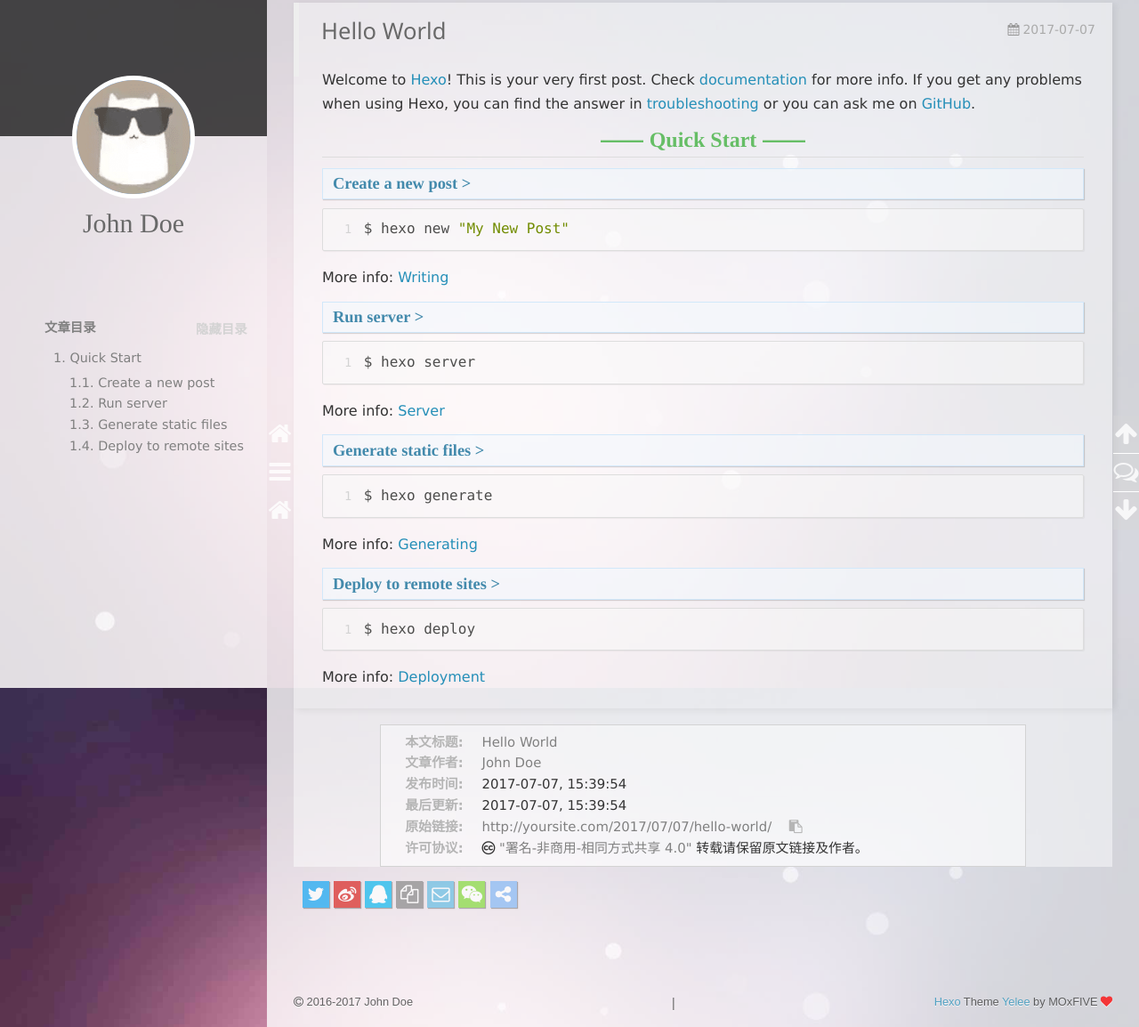
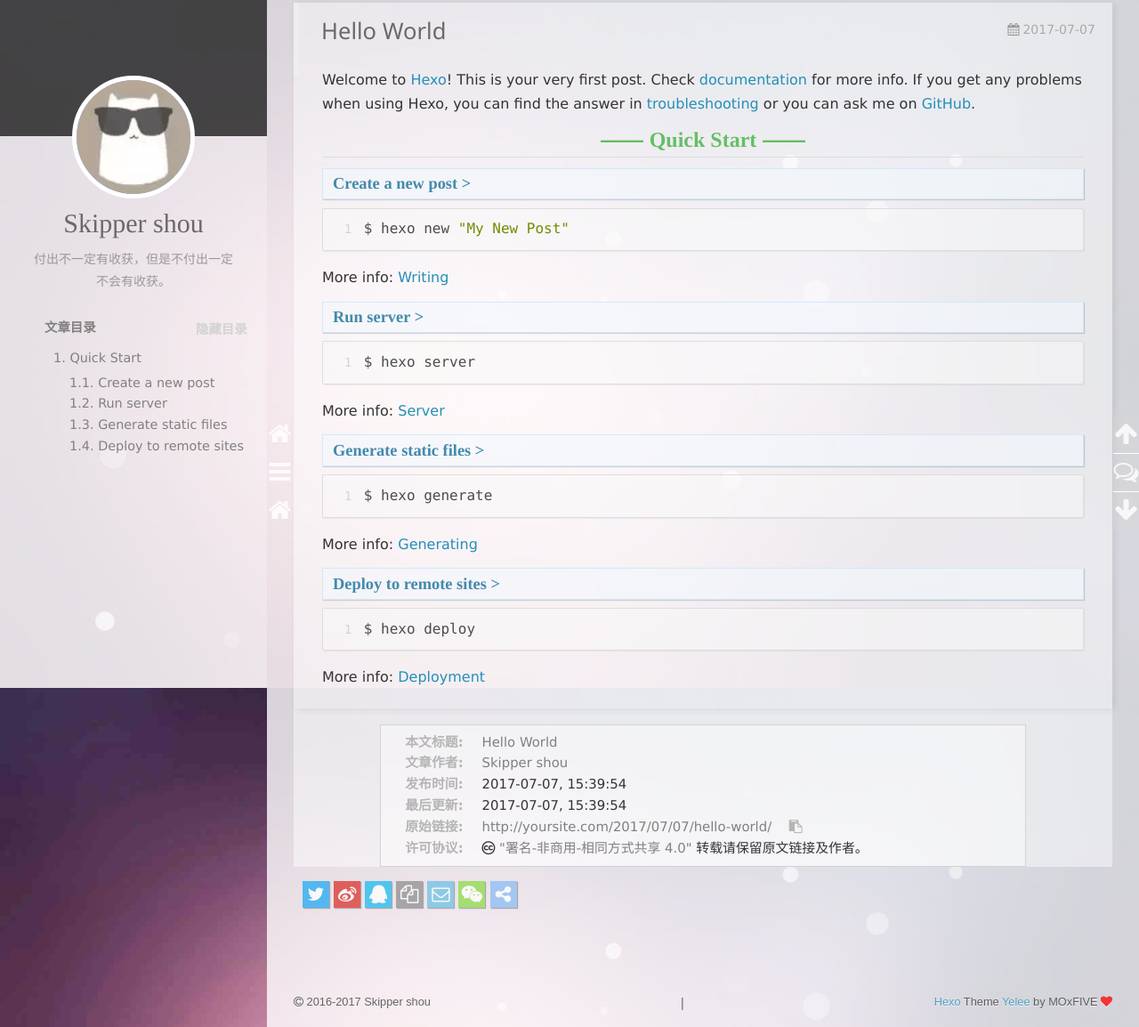
Before and after one commit to skipper-sj/skipper-sj.github.io, a plain HTML site: page 2017/07/07/hello-world/index.html in a window 1280 px wide. Shown: the part 27-1181 px from the top of the page at 89% size. Drawn offline with nearby package versions, Linux system fonts and the light colour scheme; some packages are replaced by stand-ins of ours; a script that the page names is missing.

Commit message:
Site updated: 2017-07-07 16:38:10

```diff
--- a/2017/07/07/hello-world/index.html
+++ b/2017/07/07/hello-world/index.html
@@ -1,5 +1,5 @@
 <!DOCTYPE html>
-<html >
+<html lang="zh-Hans">
 <head>
 
     <!--[if lt IE 9]>
@@ -11,7 +11,7 @@
 <meta http-equiv="X-UA-Compatible" content="IE=edge, chrome=1" />
 <meta name="viewport" content="width=device-width, initial-scale=1, maximum-scale=1, user-scalable=no">
 <meta name="format-detection" content="telephone=no" />
-<meta name="author" content="John Doe" />
+<meta name="author" content="Skipper shou" />
 
 
 
@@ -99,9 +99,11 @@
             <img src="/img/avatar.png" class="animated zoomIn">
         </a>
         <hgroup>
-          <h1 class="header-author"><a href="/">John Doe</a></h1>
+          <h1 class="header-author"><a href="/">Skipper shou</a></h1>
         </hgroup>
 
+
+        <p class="header-subtitle">付出不一定有收获，但是不付出一定不会有收获。</p>
 
 
 
@@ -218,7 +220,7 @@
       <nav id="mobile-nav">
       <div class="overlay">
           <div class="slider-trigger"></div>
-          <h1 class="header-author js-mobile-header hide"><a href="/" title="回到主页">John Doe</a></h1>
+          <h1 class="header-author js-mobile-header hide"><a href="/" title="回到主页">Skipper shou</a></h1>
       </div>
     <div class="intrude-less">
         <header id="header" class="inner">
@@ -226,8 +228,10 @@
                 <img src="/img/avatar.png" class="animated zoomIn">
             </a>
             <hgroup>
-              <h1 class="header-author"><a href="/" title="回到主页">John Doe</a></h1>
+              <h1 class="header-author"><a href="/" title="回到主页">Skipper shou</a></h1>
             </hgroup>
+
+            <p class="header-subtitle">付出不一定有收获，但是不付出一定不会有收获。</p>
 
             <nav class="header-menu">
                 <ul>
@@ -314,12 +318,12 @@
 
     <div class="copyright">
         <p><span>本文标题:</span><a href="/2017/07/07/hello-world/">Hello World</a></p>
-        <p><span>文章作者:</span><a href="/" title="回到主页">John Doe</a></p>
+        <p><span>文章作者:</span><a href="/" title="回到主页">Skipper shou</a></p>
         <p><span>发布时间:</span>2017-07-07, 15:39:54</p>
         <p><span>最后更新:</span>2017-07-07, 15:39:54</p>
         <p>
             <span>原始链接:</span><a class="post-url" href="/2017/07/07/hello-world/" title="Hello World">http://yoursite.com/2017/07/07/hello-world/</a>
-            <span class="copy-path" data-clipboard-text="原文: http://yoursite.com/2017/07/07/hello-world/　　作者: John Doe" title="点击复制文章链接"><i class="fa fa-clipboard"></i></span>
+            <span class="copy-path" data-clipboard-text="原文: http://yoursite.com/2017/07/07/hello-world/　　作者: Skipper shou" title="点击复制文章链接"><i class="fa fa-clipboard"></i></span>
             <script> var clipboard = new Clipboard('.copy-path'); </script>
         </p>
         <p>
@@ -415,7 +419,7 @@
         <div id="footer-info">
             <div class="footer-left">
                 <i class="fa fa-copyright"></i>
-                2016-2017 John Doe
+                2016-2017 Skipper shou
             </div>
             <div class="footer-right">
                 <a href="http://hexo.io/" target="_blank" title="快速、简洁且高效的博客框架">Hexo</a>  Theme <a href="https://github.com/MOxFIVE/hexo-theme-yelee" target="_blank" title="简而不减 Hexo 双栏博客主题  v3.5">Yelee</a> by MOxFIVE <i class="fa fa-heart animated infinite pulse"></i>
```
Also changed, not shown: archives/2017/07/index.html (+13 -6 lines), archives/2017/index.html (+13 -6 lines), archives/index.html (+13 -6 lines), index.html (+13 -6 lines).
